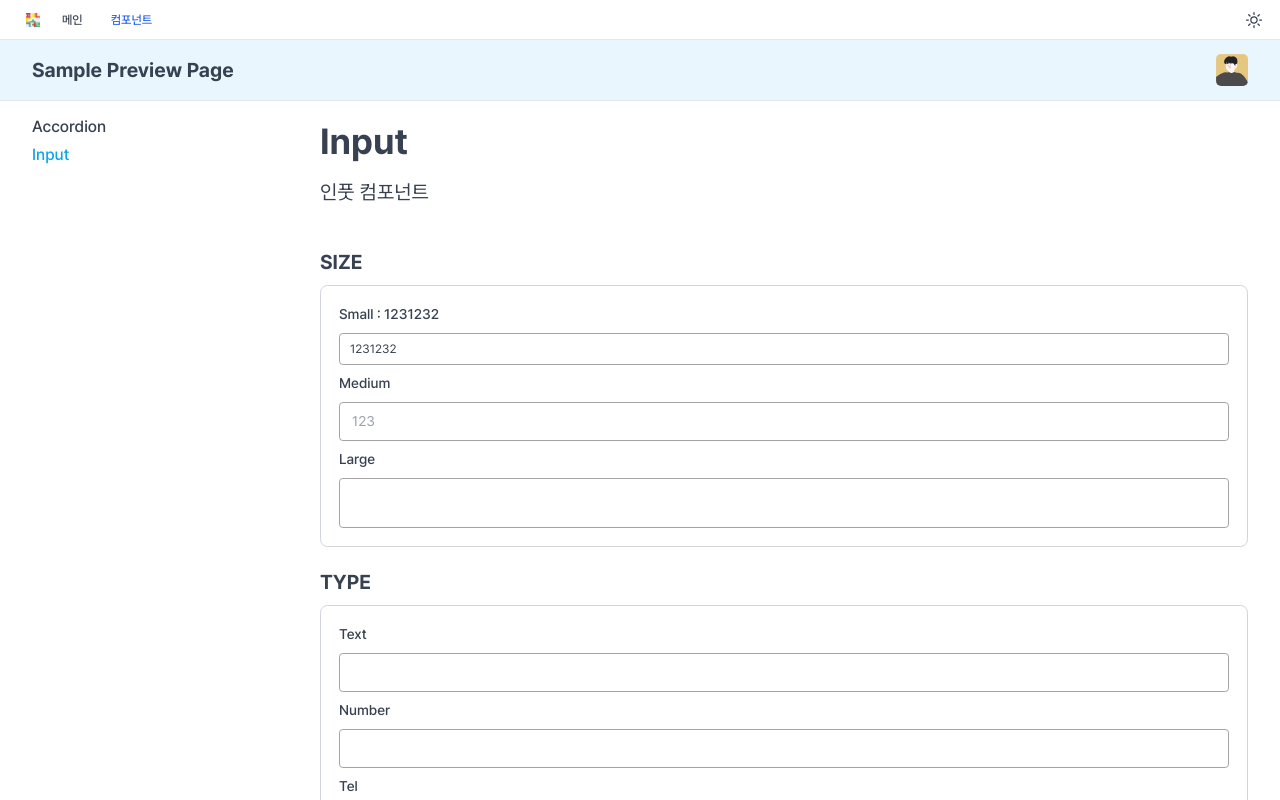
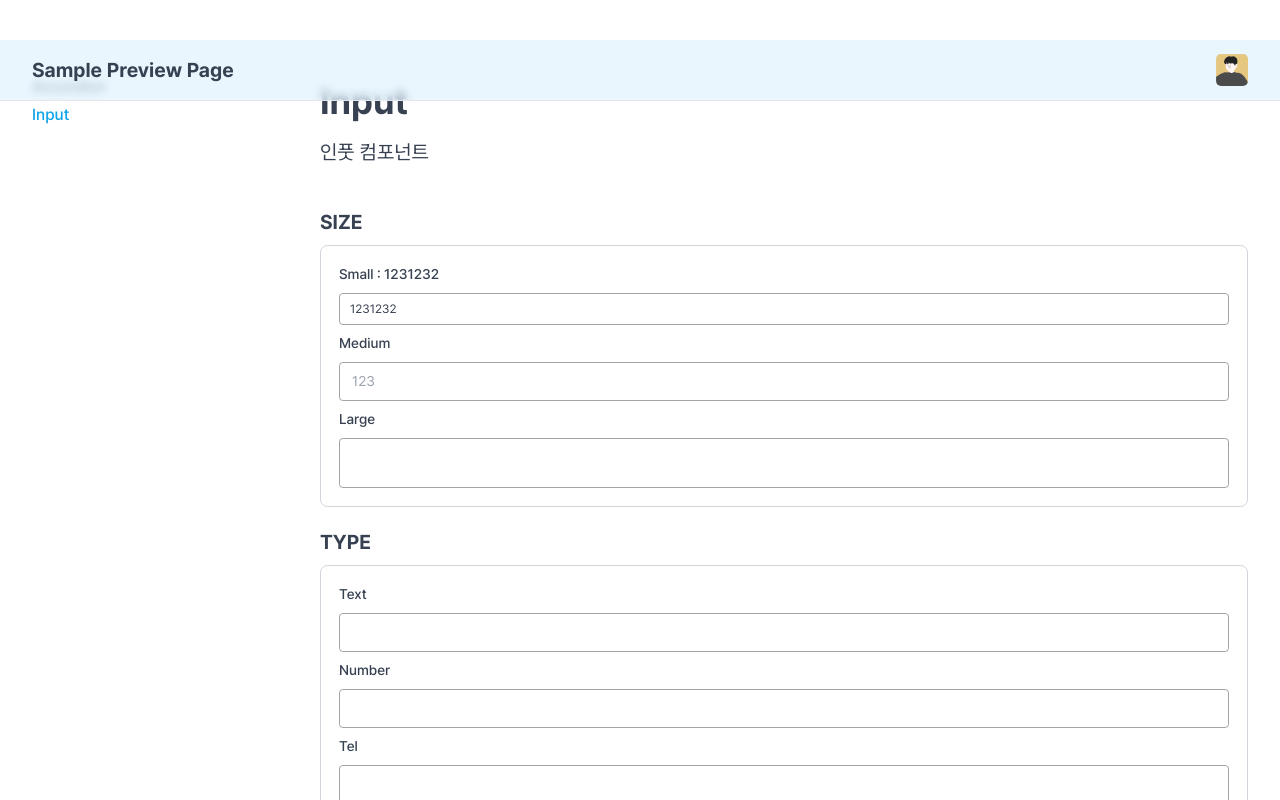
Before and after one commit to DoGeol/DoGeol.github.io, a Next.js app: page /sample/input in a window 1280 px wide. Shown: the top 800 px of the page. Built offline with nearby package versions, Linux system fonts and the light colour scheme.

Commit message:
refactor : nav 컴포넌트 수정

```diff
--- a/src/app/layout.tsx
+++ b/src/app/layout.tsx
@@ -8,6 +8,7 @@ import GlobalNavigation from '@/components/nav'
 const rootFont = localFont({
   src: './fonts/Pretendard/PretendardVariable.woff2',
   display: 'swap',
+  weight: '45 920',
 })
 
 export const metadata: Metadata = {
@@ -31,12 +32,13 @@ export default function RootLayout({
   children: React.ReactNode
 }>) {
   return (
-    <html lang="ko">
+    <html lang="ko" suppressHydrationWarning>
       <head>
         <meta httpEquiv={'pragma'} content={'-1'} />
         <meta httpEquiv={'expires'} content={'no-cache'} />
       </head>
       <body
+        suppressHydrationWarning
         className={`${rootFont.className} text-gray-700 dark:bg-neutral-900 dark:text-gray-300`}
       >
         <DarkThemeProvider>
--- a/src/components/nav/index.tsx
+++ b/src/components/nav/index.tsx
@@ -5,10 +5,22 @@ import ThemeModeButton from '@/components/theme/ThemeModeButton'
 import Link from 'next/link'
 import { usePathname } from 'next/navigation'
 
+type TMenu = {
+  id: number
+  path: string
+  title: string
+}
+const MENUS: TMenu[] = [
+  { id: 0, path: '/', title: '메인' },
+  { id: 1, path: '/sample', title: '컴포넌트' },
+]
+
 export default function GlobalNavigation(): React.JSX.Element {
   const [scrollPercent, setScrollPercent] = useState<number>(0)
   const pathname = usePathname()
-  const menuName = useMemo(() => pathname.split('/').at(1), [pathname])
+  const isVisible = useMemo(() => {
+    return MENUS.some((menu) => menu.path === pathname)
+  }, [pathname])
 
   useEffect(() => {
     const handleScroll = () => {
@@ -27,6 +39,10 @@ export default function GlobalNavigation(): React.JSX.Element {
     setScrollPercent(0)
   }, [pathname])
 
+  if (!isVisible) {
+    return <></>
+  }
+
   return (
     <nav
       className={
@@ -43,28 +59,21 @@ export default function GlobalNavigation(): React.JSX.Element {
           </div>
           {/* contents */}
           <ul className={'flex gap-[0.4rem] text-[1.2rem] font-medium transition-all'}>
-            <Link href={'/'}>
+            {MENUS.map((menu) => (
+              <Link href={menu.path} key={menu.id}>
                 <li
                   className={
                     'flex h-[4rem] cursor-pointer items-center justify-center rounded-xl px-[1.2rem] hover:bg-neutral-200 dark:hover:bg-neutral-800'
                   }
                 >
-                <span className={menuName === '' ? 'text-blue-600 dark:text-blue-400' : ''}>
-                  메인
+                  <span
+                    className={pathname === menu.path ? `text-blue-600 dark:text-blue-400` : ''}
+                  >
+                    {menu.title}
                   </span>
                 </li>
               </Link>
-            <Link href={'/sample'}>
-              <li
-                className={
-                  'flex h-[4rem] cursor-pointer items-center justify-center rounded-xl px-[1.2rem] hover:bg-neutral-200 dark:hover:bg-neutral-800'
-                }
-              >
-                <span className={menuName === 'sample' ? 'text-blue-600 dark:text-blue-400' : ''}>
-                  컴포넌트
-                </span>
-              </li>
-            </Link>
+            ))}
           </ul>
         </div>
         {/* settings */}
```
Lines whose indentation alone changed are shown as unchanged.
